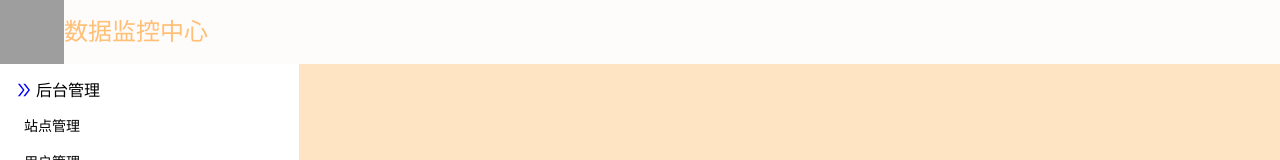
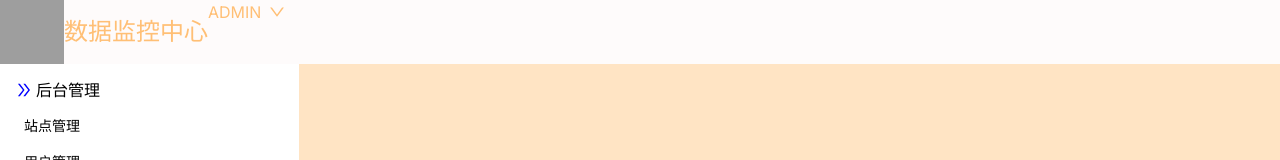
Before and after one commit to taotie111/jstaker-next-js, a Next.js app: page /jstakerDashBoard in a window 1280 px wide. Shown: the top 160 px of the page. Built offline with nearby package versions, Linux system fonts and the light colour scheme; grey boxes are pictures that could not be loaded.

Commit message:
feat: headerbar

```diff
--- a/src/app/jstakerDashBoard/layout.jsx
+++ b/src/app/jstakerDashBoard/layout.jsx
@@ -1,5 +1,6 @@
 import styles from './styles.module.css'
 
+import HeaderBar from './layout/HeaderBar/HeaderBar.jsx'
 export default function DashboardLayout({
     children,
   }) {
@@ -7,8 +8,8 @@ export default function DashboardLayout({
       <section className={styles.dashboard}>
             <div className={styles.dashboard} >
             <div className={styles.header}>
-              <img src='/jstakerIcon.png' className={styles.icon}></img>
-              <div className={styles.title}> 数据监控中心</div>
+              <HeaderBar></HeaderBar>
+
 
             </div>
             <div className={styles.container}>
--- /dev/null
+++ b/src/app/jstakerDashBoard/layout/HeaderBar/HeaderBar.jsx
@@ -0,0 +1,16 @@
+import React from "react";
+import styles from './styles.module.css';
+import User from './User.jsx'
+function HeaderBar() {
+  return (
+    <div className={styles.header}>
+        <img src='/jstakerIcon.png' className={styles.icon}></img>
+        <div className={styles.title}>数据监控中心</div>
+        <div className={styles.right}>
+            <User></User>
+        </div>
+    </div>
+  );
+}
+
+export default HeaderBar;
--- /dev/null
+++ b/src/app/jstakerDashBoard/layout/HeaderBar/User.jsx
@@ -0,0 +1,51 @@
+'use client'
+import React from "react";
+import { DownOutlined } from '@ant-design/icons';
+import { Dropdown, Space } from 'antd';
+import styles from './styles.module.css';
+function User() {
+    const items = [
+        {
+            label: (
+                <a target="_blank" rel="noopener noreferrer" href="https://www.antgroup.com">
+                    1st menu item
+                </a>
+            ),
+            key: '0',
+        },
+        {
+            label: (
+                <a target="_blank" rel="noopener noreferrer" href="https://www.aliyun.com">
+                    2nd menu item
+                </a>
+            ),
+            key: '1',
+        },
+        {
+            type: 'divider',
+        },
+        {
+            label: '3rd menu item（disabled）',
+            key: '3',
+            disabled: true,
+        },
+    ];
+    return (
+        <div className={styles.user}>
+            <Dropdown
+                menu={{
+                    items,
+                }}
+            >
+                <a onClick={(e) => e.preventDefault()}>
+                    <Space>
+                        ADMIN
+                        <DownOutlined />
+                    </Space>
+                </a>
+            </Dropdown>
+        </div>
+    );
+}
+
+export default User;
--- /dev/null
+++ b/src/app/jstakerDashBoard/layout/HeaderBar/styles.module.css
@@ -0,0 +1,23 @@
+.header{
+    height: 64px;
+    width: 100%;
+    background-color: #fefbfb;
+    display: flex;
+
+    .icon{
+        height: 64px;
+        width: 64px;
+    }
+
+    .title{
+        height: 64px;
+        font-size: 24px;
+        line-height: 64px;
+        color: #ffbf75;
+    }
+
+    .user{
+        color: #ffbf75;
+        float: right;
+    }
+}
--- a/src/app/jstakerDashBoard/layout/SiderBar/inspectionTime.jsx
+++ b/src/app/jstakerDashBoard/layout/SiderBar/inspectionTime.jsx
@@ -1,3 +1,4 @@
+"use client"
 import React, { useState } from "react";
 import { DoubleRightOutlined } from "@ant-design/icons";
 import { Radio, Select } from "antd";
--- a/src/app/jstakerDashBoard/layout/SiderBar/monitorSite.jsx
+++ b/src/app/jstakerDashBoard/layout/SiderBar/monitorSite.jsx
@@ -1,3 +1,4 @@
+"use client";
 import React, { useState } from "react";
 import { DoubleRightOutlined } from "@ant-design/icons";
 import { Checkbox } from "antd";
--- a/src/app/jstakerDashBoard/layout/SiderBar/siderbar.jsx
+++ b/src/app/jstakerDashBoard/layout/SiderBar/siderbar.jsx
@@ -1,5 +1,4 @@
-"use client";
-import React, { useState } from "react";
+import React from "react";
 import BgManagement from "./bgManagement";
 import MonitorSite from "./monitorSite";
 import InspectionTime from "./inspectionTime";
--- a/src/app/jstakerDashBoard/styles.module.css
+++ b/src/app/jstakerDashBoard/styles.module.css
@@ -1,22 +1,7 @@
 .dashboard{
     height: 100%;
 }
-.header{
-    height: 64px;
-    width: 100%;
-    background-color: #fefbfb;
-    display: flex;
-    .icon{
-        height: 64px;
-        width: 64px;
-    }
-    .title{
-        height: 64px;
-        font-size: 24px;
-        line-height: 64px;
-        color: #ffbf75;
-    }
-}
+
 .container{
     height: calc(100vh - 64px);
     width: 100%;
```
